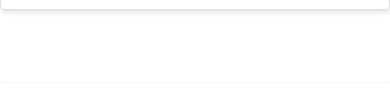
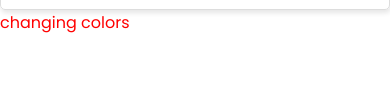
Before and after one commit to crypt096/sass-library, a website: page index.html in a window 390 px wide. Shown: the part 1730-1830 px from the top of the page. Drawn offline with Linux system fonts and the light colour scheme.

Commit message:
Add responsive div in order to show breakpoints

```diff
--- a/index.html
+++ b/index.html
@@ -85,6 +85,7 @@
     </div>
 
     <!-- grid system -->
+    <div class="responsive-test">changing colors</div>
 
     <hr class="mt-4 mb-4">
 
```
